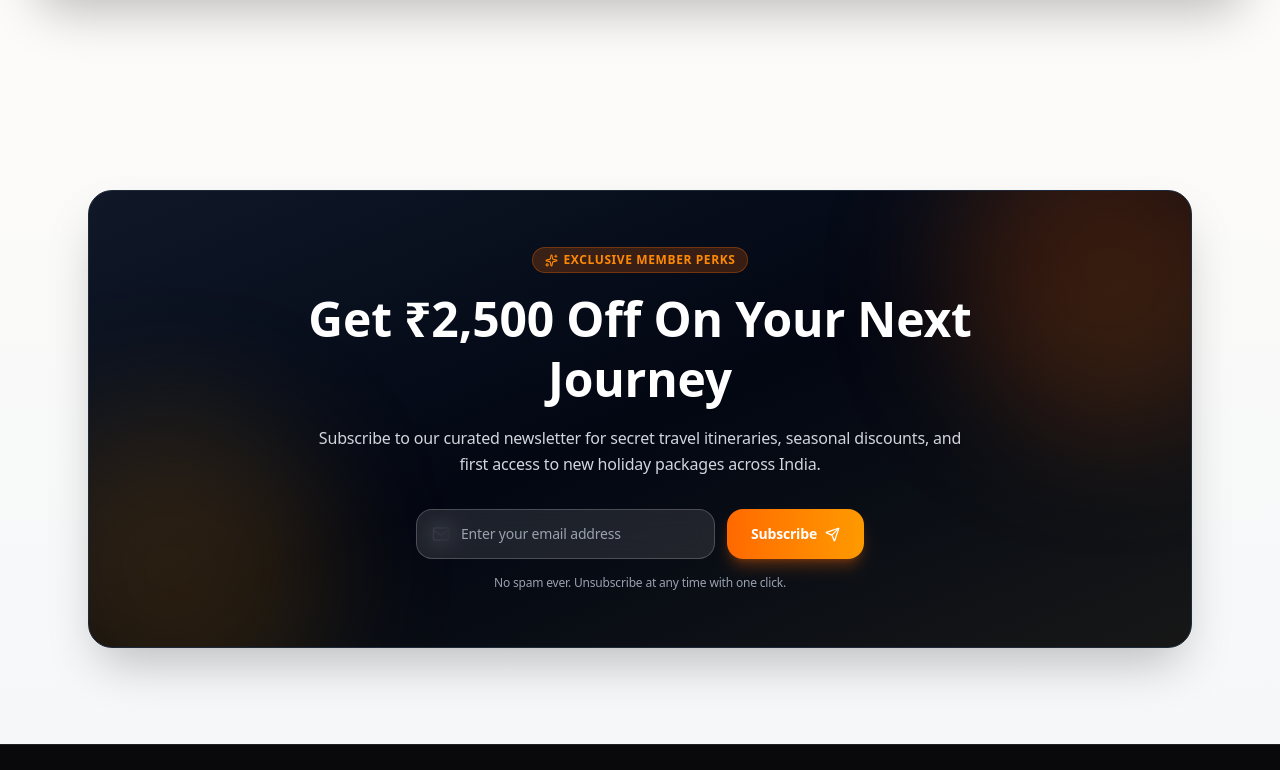
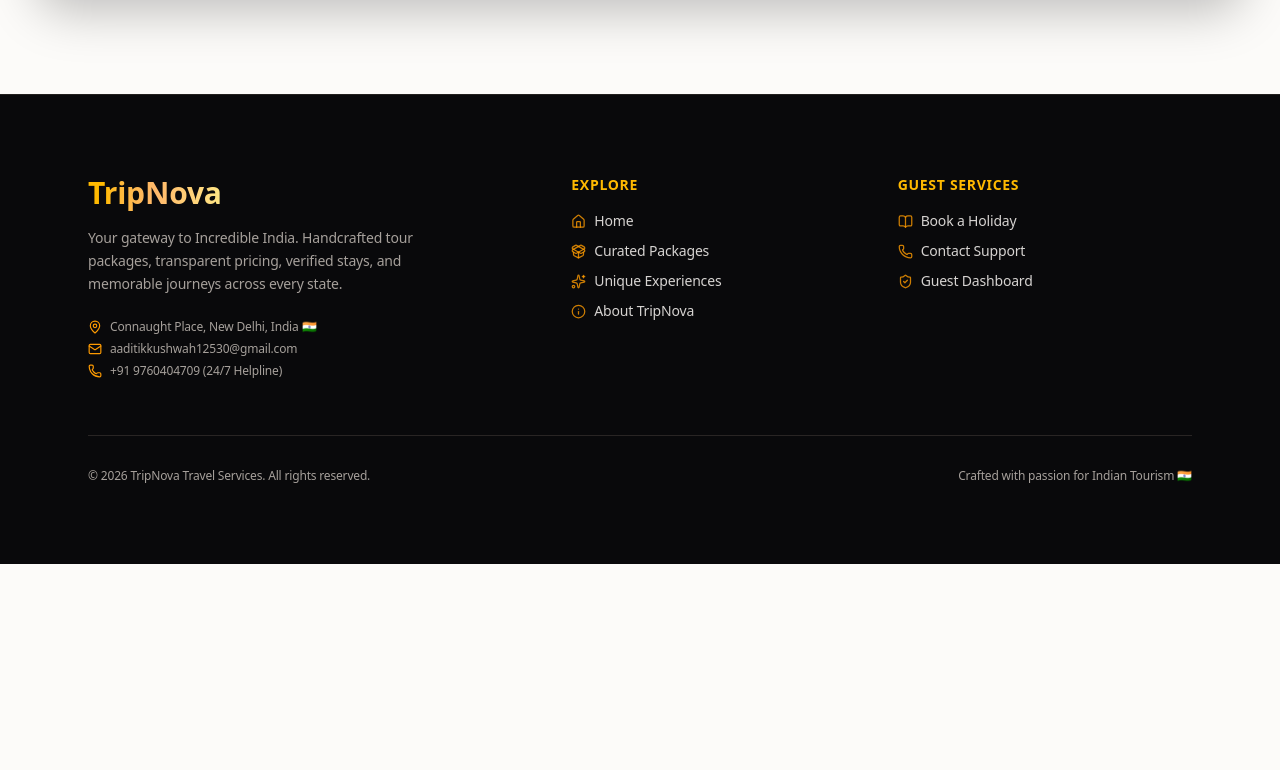
Before and after one commit to aditi334kushwah/travellingwebsite, a Next.js app in the folder frontend/: page / in a window 1280 px wide. Shown: the part 7250-8020 px from the top of the page. After the commit the page ends 7814 px from the top, so only its background shows below. Built offline with nearby package versions, Linux system fonts and the light colour scheme; no server answers.

Commit message:
change in home page

```diff
--- a/frontend/src/app/experiences/page.tsx
+++ b/frontend/src/app/experiences/page.tsx
@@ -5,6 +5,7 @@ import TestimonialCard from '@/components/home/TestimonialCard'
 import Image from 'next/image'
 import React from 'react'
 import FadeUp from '@/components/ui/FadeUp'
+import NewsletterCTASection from "@/components/home/NewsletterCTASection"
 import { Sparkles, Compass, Shield, Award } from 'lucide-react'
 
 const ExperienceSection = () => {
@@ -40,6 +41,7 @@ const ExperienceSection = () => {
         <FeaturedExperiences />
         <WhatYouGet />
         <TestimonialCard />
+        <NewsletterCTASection />
       </div>
     </section>
   )
--- a/frontend/src/app/page.tsx
+++ b/frontend/src/app/page.tsx
@@ -10,7 +10,7 @@ import HowItWorks from "@/components/home/BookTrip"
 import { LayoutGridSection } from "@/components/LayoutGridSection"
 import TestimonialCardSection from "@/components/home/TestimonialCard"
 import LastTestimonial from "@/components/home/LastTestimonial"
-import NewsletterCTASection from "@/components/home/NewsletterCTASection"
+
 
 export default function Home() {
   return (
@@ -48,8 +48,7 @@ export default function Home() {
       {/* 11. Final Conversion Pitch */}
       <LastTestimonial />
 
-      {/* 12. Newsletter & Privilege Club Discount CTA */}
-      <NewsletterCTASection />
+
     </main>
   );
 }
```
